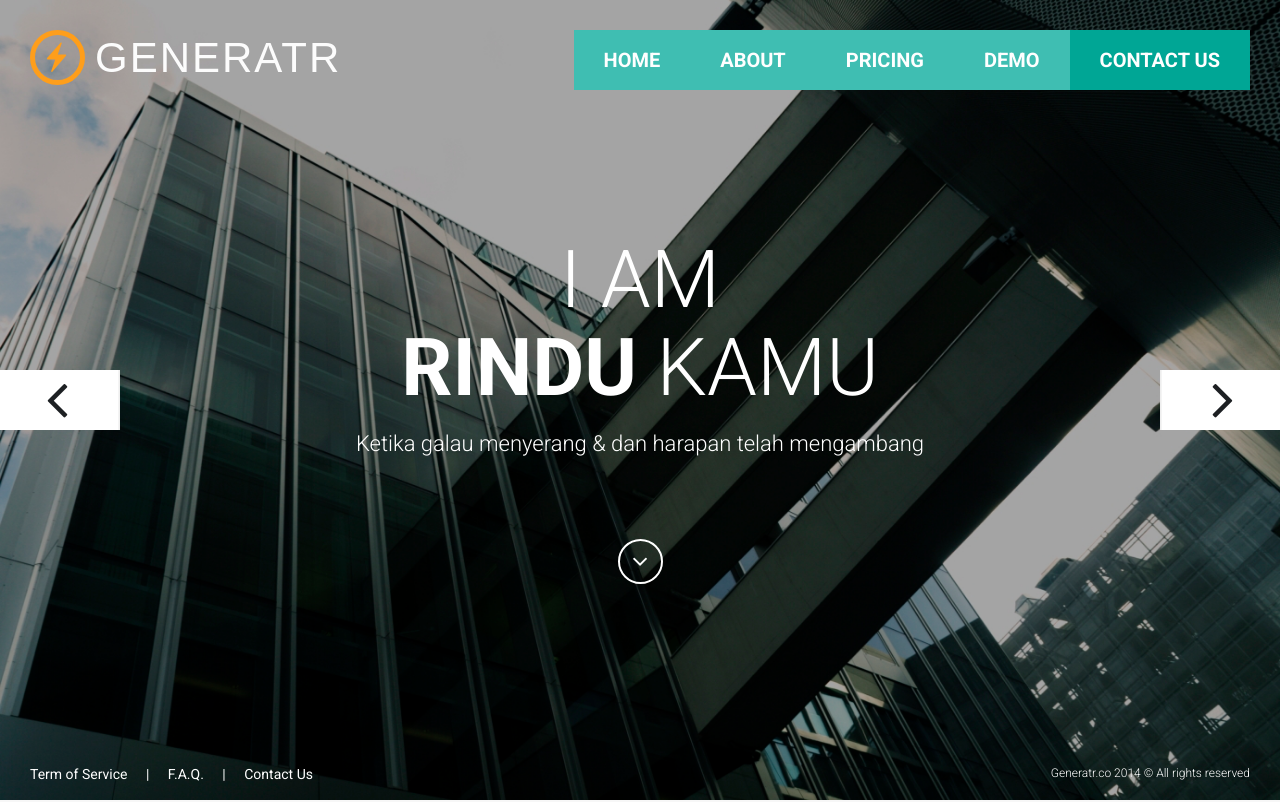
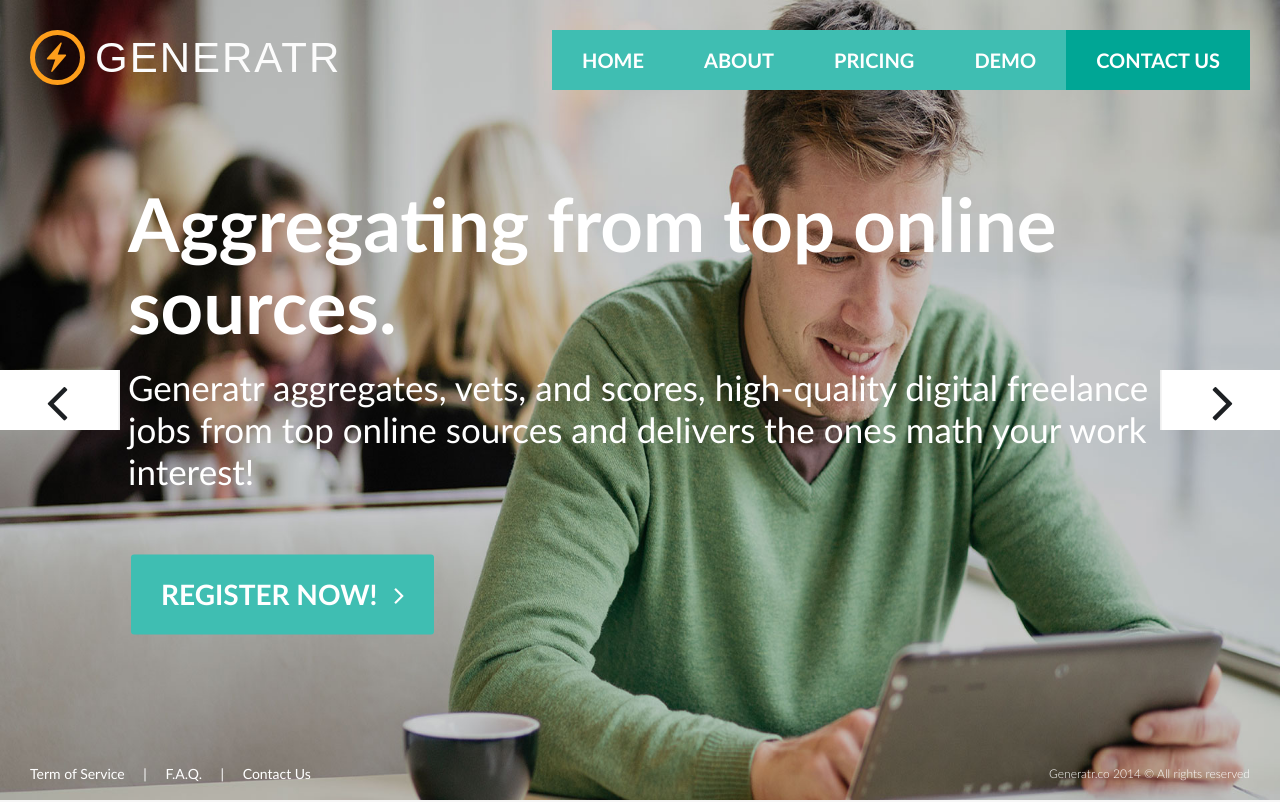
Before and after one commit to masterojitos/LandingOnePage, a plain HTML site: page index.html in a window 1280 px wide. Shown: the top 802 px of the page. Drawn offline with Linux system fonts and the light colour scheme.

Commit message:
diseños, fuentes y estilos de letras.

```diff
--- /dev/null
+++ b/css/fonts.css
@@ -0,0 +1,36 @@
+@font-face {
+    font-family: 'Lato';
+    font-style: normal;
+    font-weight: 300;
+    src: local('Lato Light'), local('Lato-Light'), url(../fonts/Lato-Light.woff) format('woff');
+}
+@font-face {
+    font-family: 'Lato';
+    font-style: normal;
+    font-weight: 400;
+    src: local('Lato Regular'), local('Lato-Regular'), url(../fonts/Lato-Regular.woff) format('woff');
+}
+@font-face {
+    font-family: 'Lato';
+    font-style: normal;
+    font-weight: 700;
+    src: local('Lato Bold'), local('Lato-Bold'), url(../fonts/Lato-Bold.woff) format('woff');
+}
+@font-face {
+    font-family: 'Lato';
+    font-style: italic;
+    font-weight: 300;
+    src: local('Lato Light Italic'), local('Lato-LightItalic'), url(../fonts/Lato-LightItalic.woff) format('woff');
+}
+@font-face {
+    font-family: 'Lato';
+    font-style: italic;
+    font-weight: 400;
+    src: local('Lato Italic'), local('Lato-Italic'), url(../fonts/Lato-Italic.woff) format('woff');
+}
+@font-face {
+    font-family: 'Lato';
+    font-style: italic;
+    font-weight: 700;
+    src: local('Lato Bold Italic'), local('Lato-BoldItalic'), url(../fonts/Lato-BoldItalic.woff) format('woff');
+}
--- a/css/main.css
+++ b/css/main.css
@@ -1,6 +1,29 @@
+body {
+    font-family: 'Lato', sans-serif;
+}
+
 .pipe {
     color: #fff;
     margin: 0 5px;
+}
+
+.header-center {
+    width: 80%;
+}
+
+.btn-generatr {
+    background-color: #3fbeb2;
+    border: 0 none;
+    color: #fff !important;
+    font-size: 2em;
+    padding: 20px 30px;
+}
+.btn-generatr i {
+    margin-left: 10px;
+}
+.btn-generatr:hover {
+    color: #fff !important;
+    background-color: #00a695;
 }
 
 /*
--- a/css/style-light.css
+++ b/css/style-light.css
@@ -12,10 +12,6 @@ Text Domain: rindu
 BLUE: #4cddf3;
 */
 
-/* ======== IMPORT FONT ========== */
- @import url(http://fonts.googleapis.com/css?family=Roboto:400,300,700,900);
- @import url(http://fonts.googleapis.com/css?family=Raleway:900,300,700);
-
 /* ======== BOOTSTRAP STYLE ========= */
 
 /*
@@ -32,7 +28,7 @@ BLUE: #4cddf3;
     box-shadow: 0px 5px 39px -17px rgba(0, 0, 0, 0.4);
 }
 .navbar .navbar-brand {
-    font-family:'Raleway', sans-serif;
+    font-family:'Lato', sans-serif;
     padding: 18px 25px;
     padding-right: 30px;
     color:#FCFCFC;
@@ -193,7 +189,7 @@ html,body{
     height: 100%;
 }
 body {
-    font-family:'Roboto', sans-serif;
+    font-family:'Lato', sans-serif;
     color: #1d2023;
 }
 h1, h2, h3, h4, h5, h6 {
@@ -435,9 +431,8 @@ p {
     color: #FFF;
 }
 .header-center h1 {
-    font-weight: 300;
-    font-size: 80px;
-    text-transform: uppercase;
+    font-weight: 700;
+    font-size: 5.3em;
 }
 .header-center h1 span {
     font-weight: 700;
@@ -451,10 +446,11 @@ p {
     }
 }
 .header-center p {
-    font-size: 22px;
-    font-weight: 300;
-}
-.header-center a {
+    font-size: 2.5em;
+    font-weight: 400;
+    line-height: 1.2em;
+}
+.header-center a.slider-more {
     color: #FFF;
     margin-top: 10%;
     width: 45px;
@@ -470,7 +466,7 @@ p {
     -webkit-border-radius: 100%;
     outline: 0;
 }
-.header-center a:hover {
+.header-center a.slider-more:hover {
     background: #25292c;
     border-color: #25292c;
     color: #4cddf3;
@@ -612,7 +608,7 @@ p {
     z-index: 2;
 }
 .section-title .title {
-    font-family:'Raleway', sans-serif;
+    font-family:'Lato', sans-serif;
     font-weight: 900;
     font-size: 40px;
     line-height: 60px;
@@ -1595,7 +1591,7 @@ p {
     }
 }
 .nav-tabs > li > a {
-    font-family:'Raleway', sans-serif;
+    font-family:'Lato', sans-serif;
     font-size: 16px;
     color: inherit;
     background: #e5e8eb;
--- a/index.html
+++ b/index.html
@@ -11,6 +11,8 @@
         <link href="css/bootstrap.min.css" rel="stylesheet">
         <!-- Font Awesome CSS -->
         <link href="css/lib/font-awesome.min.css" rel="stylesheet">
+        <!-- Custom Fonts -->
+        <link href="css/fonts.css" rel="stylesheet">
         <!-- Zocial CSS -->
         <link href="css/lib/zocial.css" rel="stylesheet">
         <!-- VENOBOx CSS -->
@@ -77,21 +79,22 @@
 
             <!-- BEGIN SLIDER ONE -->
             <div id="slides" class="swiper-container">
-                <ul class="text-center swiper-wrapper">
+                <ul class="swiper-wrapper">
                     <li class="swiper-slide">
-                        <!-- Slide -->
-                        <img src='images/home-slide-3.jpg' alt="" class="fullscreen-image" />
+                        <img src='images/generatr/banner-register-now.jpg' alt="Register now" class="fullscreen-image" />
                         <div class="header-center fade-in">
-                            <h1>I AM
-                                <span>RINDU</span>&nbsp;KAMU</h1>
-                            <p>Ketika galau menyerang &amp; dan harapan telah mengambang</p>
-                            <p><a class="sscroll slider-more" href="#about"><i class="fa fa-angle-down"></i></a>
-                            </p>
+                            <h1>Aggregating from top online sources.</h1>
+                            <p>Generatr aggregates, vets, and scores, high-quality
+                                digital freelance jobs from top online sources and
+                                delivers the ones math your work interest!</p>
+                            <br /><br /><br />
+                            <a href="#" target="_blank" class="btn btn-default btn-generatr">
+                                Register now! <i class="fa fa-angle-right"></i>
+                            </a>
                         </div>
                     </li>
                     <li class="swiper-slide">
-                        <!-- Slide -->
-                        <img src='images/home-slide-1.jpg' alt="" class="fullscreen-image">
+                        <img src='images/generatr/banner-how-it-works.jpg' alt="How it works" class="fullscreen-image">
                         <div class="header-center fade-in">
                             <h1>Get More
                                 <span>Extras</span>
@@ -102,8 +105,7 @@
                         </div>
                     </li>
                     <li class="swiper-slide">
-                        <!-- Slide -->
-                        <img src='images/home-slide-2.jpg' alt="" class="fullscreen-image" />
+                        <img src='images/generatr/banner-networking.jpg' alt="Networking" class="fullscreen-image" />
                         <div class="header-center fade-in">
                             <h1>Lots Of Features</h1>
                             <p>Everyone Know That You Are The Special One, If you buy this</p>
```
Also changed, not shown: fonts/Lato-Bold.woff (added), fonts/Lato-BoldItalic.woff (added), fonts/Lato-Italic.woff (added), fonts/Lato-Light.woff (added), fonts/Lato-LightItalic.woff (added), fonts/Lato-Regular.woff (added), images/generatr/banner-register-now.jpg (added).
